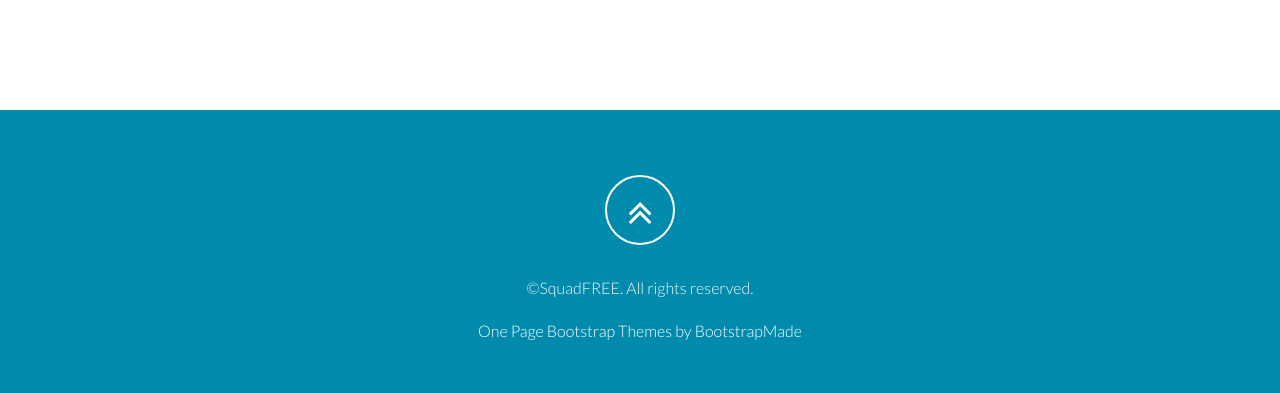
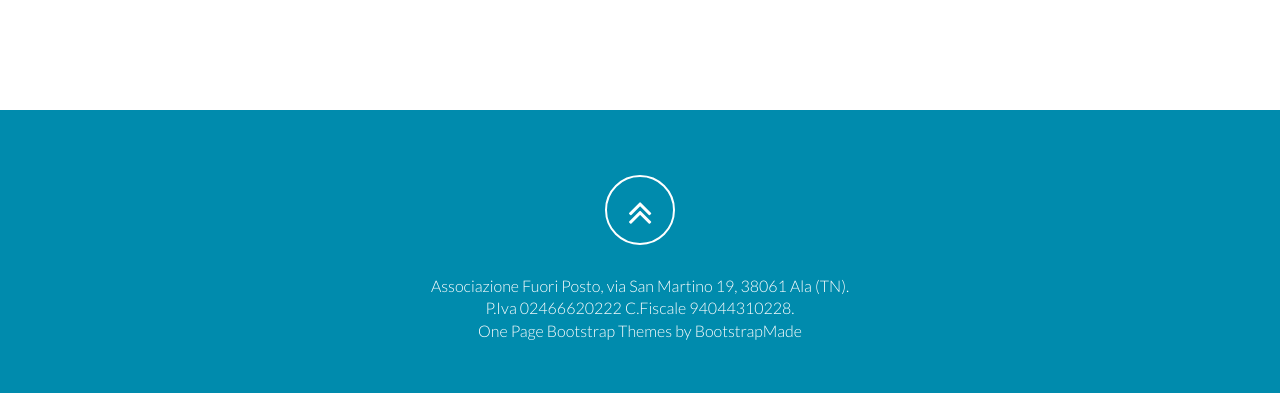
Before and after one commit to stellamargonar/calcio_splash, a Django app: page / in a window 1280 px wide. Shown: the part 2283-2676 px from the top of the page. Run offline with Django 3.2, Linux system fonts and the light colour scheme; some libraries are stand-ins or nearby versions.

Commit message:
add basic info to the footer

```diff
--- a/calcio_splash/templates/base.html
+++ b/calcio_splash/templates/base.html
@@ -117,13 +117,15 @@
               </a>
             </div>
           </div>
-          <p>&copy;SquadFREE. All rights reserved.</p>
           <div class="credits">
+
+            Associazione Fuori Posto, via San Martino 19, 38061 Ala (TN).<br/>
+            P.Iva 02466620222 C.Fiscale 94044310228.<br/>
+
             <!--
             All the links in the footer should remain intact.
             You can delete the links only if you purchased the pro version.
             Licensing information: https://bootstrapmade.com/license/
-            Purchase the pro version with working PHP/AJAX contact form: https://bootstrapmade.com/buy/?theme=Squadfree
           -->
           <a href="https://bootstrapmade.com/free-one-page-bootstrap-themes-website-templates/">One Page Bootstrap Themes</a> by <a href="https://bootstrapmade.com/">BootstrapMade</a>
         </div>
```
